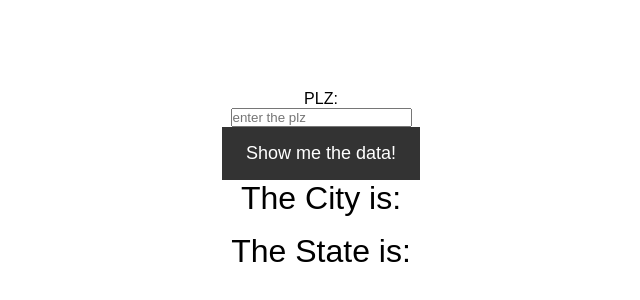
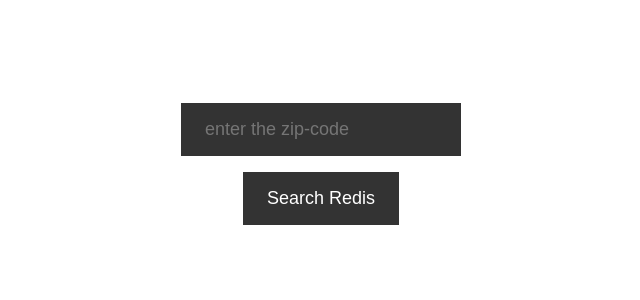
Before and after one commit to BennyOe/S6NoSQL, a website: page index.html in a window 1280 px wide. Shown: the part 204-504 px from the top of the page, without its empty margins (319-959 px from the left). Drawn offline with nearby package versions, Linux system fonts and the light colour scheme.

Commit message:
minor fixes

```diff
--- a/app.js
+++ b/app.js
@@ -25,12 +25,12 @@
                         console.log(response);
                         if (response.data.obj !== null) {
                             this.error = "";
-                            this.city = response.data.obj.city;
-                            this.state = response.data.obj.state;
+                            this.city = "City is: " + response.data.obj.city;
+                            this.state = "State is: " + response.data.obj.state;
                         } else {
                             this.city = "";
                             this.state = "";
-                            this.error = "Diese Postleitzahl ist ungültig.";
+                            this.error = "No entry found for this zip-code";
                         }
                     });
             }
--- a/index.html
+++ b/index.html
@@ -5,7 +5,7 @@
     <meta charset="UTF-8">
     <meta name="viewport" content="width=device-width, initial-scale=1.0">
     <meta http-equiv="X-UA-Compatible" content="ie=edge">
-    <title>HTML 5 Boilerplate</title>
+    <title>Redis search</title>
     <link rel="stylesheet" href="style.css">
     <script src="https://unpkg.com/axios/dist/axios.min.js"></script>
 </head>
@@ -13,13 +13,12 @@
 <body>
     <div id="app">
         <form>
-            <label for="fname">PLZ:</label><br>
-            <input v-model="plz" ref="input" type="text" placeholder="enter the plz"><br>
+            <input v-model="plz" ref="input" type="text" placeholder="enter the zip-code"><br>
         </form>
-        <button @click="getData()">Show me the data!</button>
-            <h1>The City is: {{city}}</h1>
-            <h1>The State is: {{state}}</h1>
-            <h1>{{error}}</h1>
+        <button @click="getData()">Search Redis</button>
+            <h3>{{city}}</h3>
+            <h3>{{state}}</h3>
+            <h3>{{error}}</h3>
     </div>
 <script src="https://unpkg.com/vue@next"></script>
             <script src="app.js"></script>
--- a/style.css
+++ b/style.css
@@ -52,6 +52,7 @@
   font-size: 18px;
   border: 0;
   padding: 1rem 1.5rem;
+  margin-bottom: 1rem;
 }
 
 button:focus {
@@ -61,3 +62,12 @@
 button:hover {
   transform: scale(0.98);
 }
+
+input {
+  background: #333;
+  color: white;
+  font-size: 18px;
+  border: 0;
+  padding: 1rem 1.5rem;
+  margin-bottom: 1rem;
+}
```
Also changed, not shown: 1 other file.
